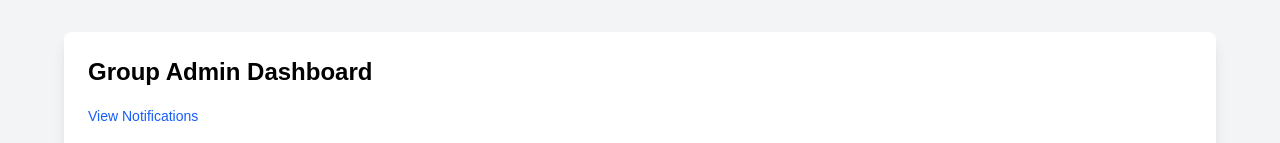
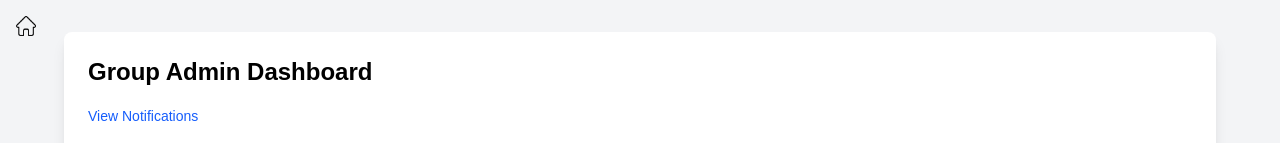
Before and after one commit to Abdulahiii/my-website, a Next.js app: page /group_admin in a window 1280 px wide. Shown: the top 143 px of the page. Built offline with nearby package versions, Linux system fonts and the light colour scheme; no server answers; the database is empty.

Commit message:
home icon to login page

```diff
--- a/src/app/group_admin/page.tsx
+++ b/src/app/group_admin/page.tsx
@@ -162,7 +162,12 @@ export default function GroupAdminDashboard() {
   };
 
   return (
-    <div className="min-h-screen bg-gray-100 p-8">
+    <div className="relative min-h-screen bg-gray-100 p-8">
+      <div className="absolute top-4 left-4 z-50">
+        <a href="/login">
+          <img src="/home.png" alt="Home" className="w-5 h-5 hover:opacity-80" />
+        </a>
+      </div>
       <div className="max-w-6xl mx-auto bg-white p-6 rounded-lg shadow-lg">
         <h2 className="text-2xl font-bold mb-4 text-black">Group Admin Dashboard</h2>
         <div className="mb-4">
--- a/src/app/team_member/page.tsx
+++ b/src/app/team_member/page.tsx
@@ -79,7 +79,12 @@ export default function TeamMemberDashboard() {
   };
 
   return (
-    <div className="min-h-screen bg-gray-100 p-8">
+    <div className="relative min-h-screen bg-gray-100 p-8">
+      <div className="absolute top-4 left-4 z-50">
+        <a href="/login">
+          <img src="/home.png" alt="Home" className="w-5 h-5 hover:opacity-80" />
+        </a>
+      </div>
       <div className="max-w-5xl mx-auto bg-white p-6 rounded-lg shadow-lg">
         <h2 className="text-2xl font-bold mb-4 text-black">Team Member Dashboard</h2>
         <div className="mb-4">
```
Also changed, not shown: public/home.png (added).
